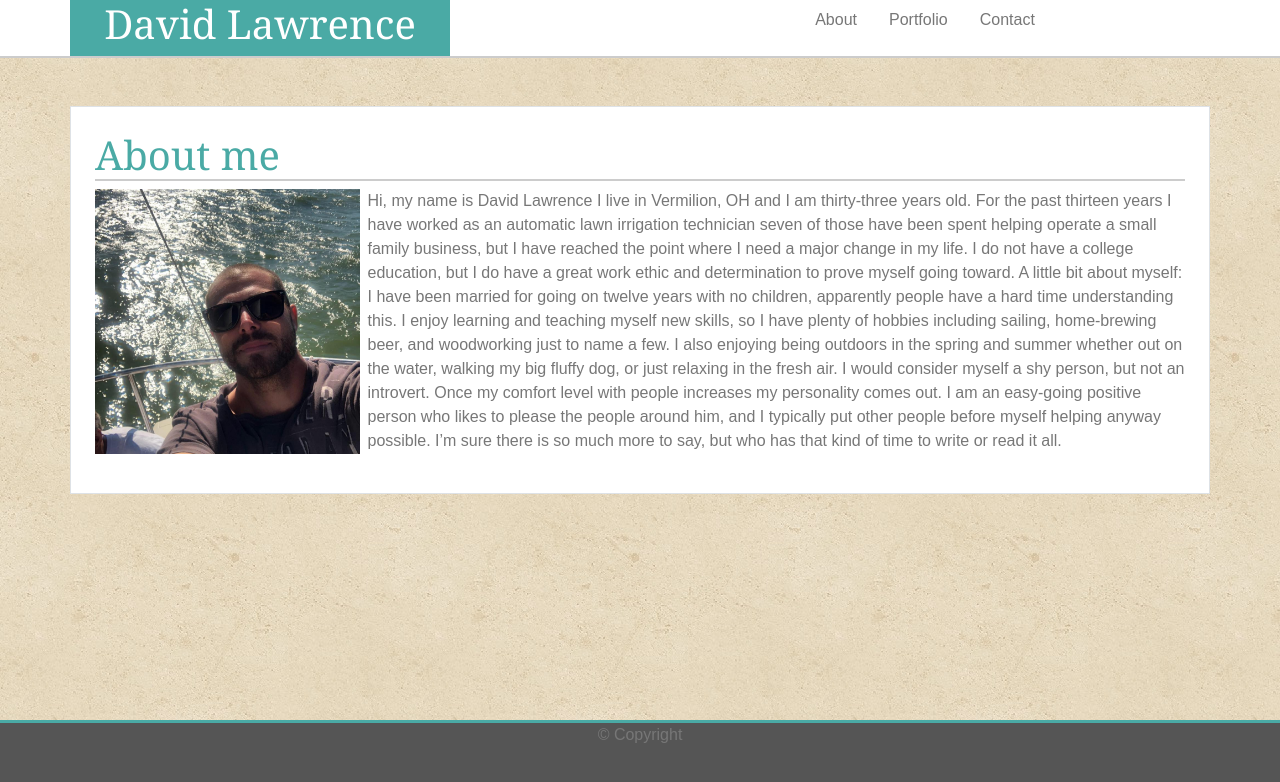
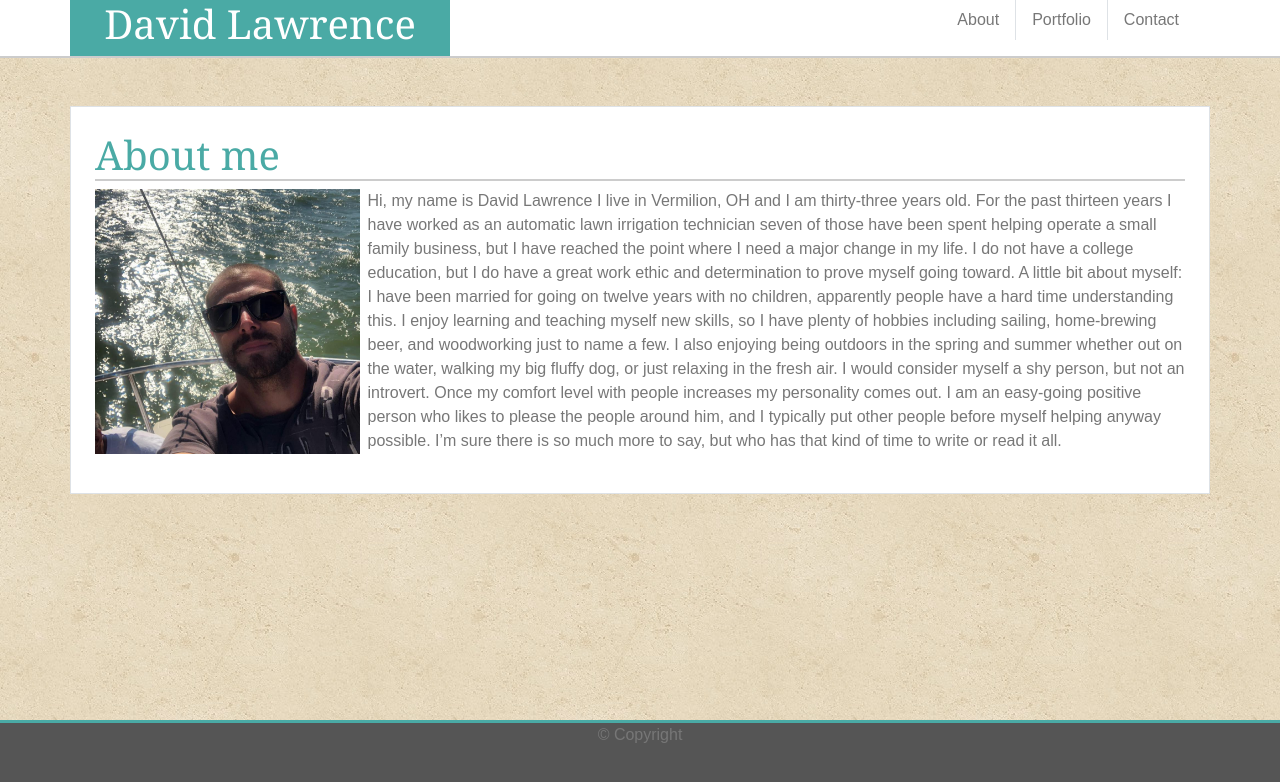
Before and after one commit to DavidLawrence1985/Bootstrap-Portfolio, a plain HTML site: page index.html in a window 1280 px wide. Drawn offline with nearby package versions, Linux system fonts and the light colour scheme.

Commit message:
add nav border right

```diff
--- a/assets/css/style.css
+++ b/assets/css/style.css
@@ -30,6 +30,10 @@ body {
      background-image: url(../images/concrete.jpg);
      font-family: Arial, "Helvetica Neue", Helvetica, sans-serif;
  }
+
+.border-line nav li:not(:last-child) {
+    border-right:solid 1px #cccccc;
+}
 
 
  .myFoot {
--- a/index.html
+++ b/index.html
@@ -17,12 +17,12 @@
                                     <h1 class="text-white">David Lawrence</h1>
                                 </div>
                                 <div class="col-sm-6 col-xs-12 d-inline-flex justify-content-md-end">
-                                    <ul class="nav greyText ml-auto-sm mx-auto"><!--Had troubles trying to get this to stay to the end of col-->
+                                    <ul class="nav greyText ml-auto-sm xs-auto"><!--Had trouble trying to get this to stay to the end of col-->
                                             <li class="nav-item">
-                                              <a class="nav-link" href="index.html">About</a>
+                                              <a class="nav-link border-right" href="index.html">About</a>
                                             </li>
                                             <li class="nav-item">
-                                              <a class="nav-link" href="portfolio.html">Portfolio</a>
+                                              <a class="nav-link border-right" href="portfolio.html">Portfolio</a>
                                             </li>
                                             <li class="nav-item">
                                               <a class="nav-link" href="contact.html">Contact</a>
```
Also changed, not shown: contact.html (+2 -2 lines), portfolio.html (+2 -2 lines).
